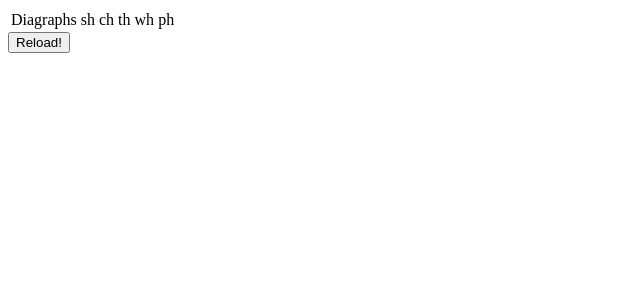
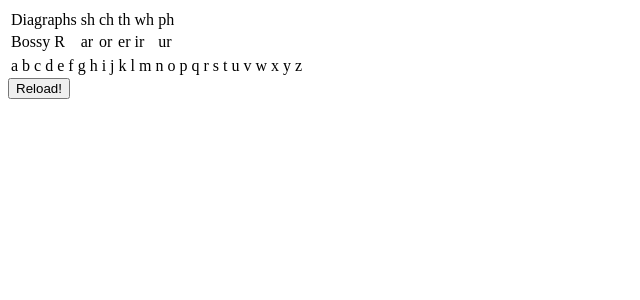
Before and after one commit to bhuvanmalik007/Alphabet-Game, a React app: page / in a window 1280 px wide. Shown: the top 300 px of the page, without its empty margins (0-640 px from the left). Built offline with nearby package versions, Linux system fonts and the light colour scheme; the HTML template or start-up script is replaced by a standard one.

Commit message:
added alphabet

```diff
--- a/app/styles.css
+++ b/app/styles.css
@@ -36,7 +36,7 @@
   0.8);
 
   padding:
-  20px;
+  5px;
 
   font-size:
   30px;
@@ -56,7 +56,7 @@
 
   width: 100%;
 
-  height: 400px;
+  height: 100px;
 
   background-color:
   #333;
@@ -82,9 +82,9 @@
 
   .dragItem {
 
-  width: 100px;
+  width: 50px;
 
-  height: 100px;
+  height: 50px;
 
   background-color:
   rgb(245,
@@ -96,7 +96,7 @@
   .5);
 
   border-radius:
-  0%;
+  1%;
 
   touch-action:
   none;
--- a/src/App.js
+++ b/src/App.js
@@ -2,39 +2,74 @@ import React, { useState, useEffect } from 'react';
 import Draggable from 'react-draggable';
 import { Box, Grommet } from 'grommet';
 import positions from './positions';
+import { refreshRow, refreshAlphabet } from './helpers';
+
+const alphabet = Array.apply(null, Array(26)).reduce((acc, ele, index) => {
+  return [
+    ...acc,
+    {
+      current: null,
+      text: String.fromCharCode(97 + index),
+    },
+  ];
+}, []);
+
+const DraggableHOC = ({ index, heading, DraggableEventHandler, ele }) => {
+  return (
+    <Draggable
+      // eslint-disable-next-line react/no-array-index-key
+      key={index}
+      defaultPosition={{ x: 0, y: 0 }}
+      handle=".handle"
+      position={ele.current}
+      scale={1}
+      onStop={(event, data) =>
+        DraggableEventHandler(event, data, index, heading)
+      }
+    >
+      <td className="grid-item handle">
+        <div className="dragItem" id="item">
+          {ele.text}
+        </div>
+      </td>
+    </Draggable>
+  );
+};
 
 export default () => {
+  positions.leftPositions.alphabet = alphabet;
   const [pos, setPos] = useState(positions.leftPositions);
   const [k, setKey] = useState(0);
   useEffect(() => {
+    console.log('useEffect start');
     console.log(k);
     console.log(pos);
+    console.log('useEffect end');
   });
 
   const refresh = () => {
     let newPos = pos;
-    newPos.diagraphs.elements = pos.diagraphs.elements.map((ele, i) => {
-      return {
-        current: null,
-        initial: {
-          x: 0,
-          y: 0,
-        },
-        text: pos.diagraphs.elements[i].text,
-        moveCount: pos.diagraphs.elements[i].text,
-      };
-    });
+    newPos.diagraphs.elements = refreshRow(pos, 'diagraphs');
+    newPos.bossyR.elements = refreshRow(pos, 'bossyR');
+    newPos.alphabet = refreshAlphabet(pos);
     setPos(newPos);
     setKey(k + 1);
   };
 
   const DraggableEventHandler = (event, data, i, heading) => {
-    console.log(event);
-    pos[heading].elements[i].current = {};
-    pos[heading].elements[i].current.x = data.x;
-    pos[heading].elements[i].current.y = data.y;
+    console.log(pos);
+    if (heading === 'alphabet') {
+      pos.alphabet.current = {};
+      pos.alphabet.current.x = data.x;
+      pos.alphabet.current.y = data.y;
+    } else {
+      pos[heading].elements[i].current = {};
+      pos[heading].elements[i].current.x = data.x;
+      pos[heading].elements[i].current.y = data.y;
+    }
     setPos(pos);
   };
+
   return (
     <div className="App" key={k}>
       <table className="grid-container">
@@ -42,22 +77,41 @@ export default () => {
           <tr>
             <td className="grid-item">Diagraphs</td>
             {pos.diagraphs.elements.map((ele, i) => (
-              <Draggable
+              <DraggableHOC
                 key={i}
-                defaultPosition={{ x: 0, y: 0 }}
-                handle=".handle"
-                position={ele.current}
-                scale={1}
-                onStop={(event, data) =>
-                  DraggableEventHandler(event, data, i, 'diagraphs')
-                }
-              >
-                <td className="grid-item handle">
-                  <div className="dragItem" id="item">
-                    {ele.text}
-                  </div>
-                </td>
-              </Draggable>
+                index={i}
+                heading="diagraphs"
+                DraggableEventHandler={DraggableEventHandler}
+                ele={ele}
+              />
+            ))}
+          </tr>
+          <tr>
+            <td className="grid-item">Bossy R</td>
+            {pos.bossyR.elements.map((ele, i) => (
+              <DraggableHOC
+                key={i}
+                index={i}
+                heading="bossyR"
+                DraggableEventHandler={DraggableEventHandler}
+                ele={ele}
+              />
+            ))}
+          </tr>
+        </tbody>
+      </table>
+
+      <table className="grid-container">
+        <tbody>
+          <tr>
+            {pos.alphabet.map((ele, i) => (
+              <DraggableHOC
+                key={i}
+                index={i}
+                heading="alphabet"
+                DraggableEventHandler={DraggableEventHandler}
+                ele={ele}
+              />
             ))}
           </tr>
         </tbody>
--- /dev/null
+++ b/src/helpers.js
@@ -0,0 +1,15 @@
+export const refreshRow = (pos, heading) =>
+  pos[heading].elements.map((ele, i) => {
+    return {
+      current: null,
+      initial: {
+        x: 0,
+        y: 0,
+      },
+      text: pos[heading].elements[i].text,
+      moveCount: pos[heading].elements[i].text,
+    };
+  });
+
+export const refreshAlphabet = pos =>
+  pos.alphabet.map((ele, i) => ({ current: null }));
--- a/src/positions.js
+++ b/src/positions.js
@@ -51,6 +51,57 @@ const leftPositions = {
       },
     ],
   },
+  bossyR: {
+    heading: 'Bossy R',
+    color: '#333',
+    elements: [
+      {
+        initial: {
+          x: 0,
+          y: 0,
+        },
+        current: null,
+        text: 'ar',
+        moveCount: 0,
+      },
+      {
+        initial: {
+          x: 0,
+          y: 0,
+        },
+        current: null,
+        text: 'or',
+        moveCount: 0,
+      },
+      {
+        initial: {
+          x: 0,
+          y: 0,
+        },
+        current: null,
+        text: 'er',
+        moveCount: 0,
+      },
+      {
+        initial: {
+          x: 0,
+          y: 0,
+        },
+        current: null,
+        text: 'ir',
+        moveCount: 0,
+      },
+      {
+        initial: {
+          x: 0,
+          y: 0,
+        },
+        current: null,
+        text: 'ur',
+        moveCount: 0,
+      },
+    ],
+  },
 };
 
 export default { leftPositions };
```
